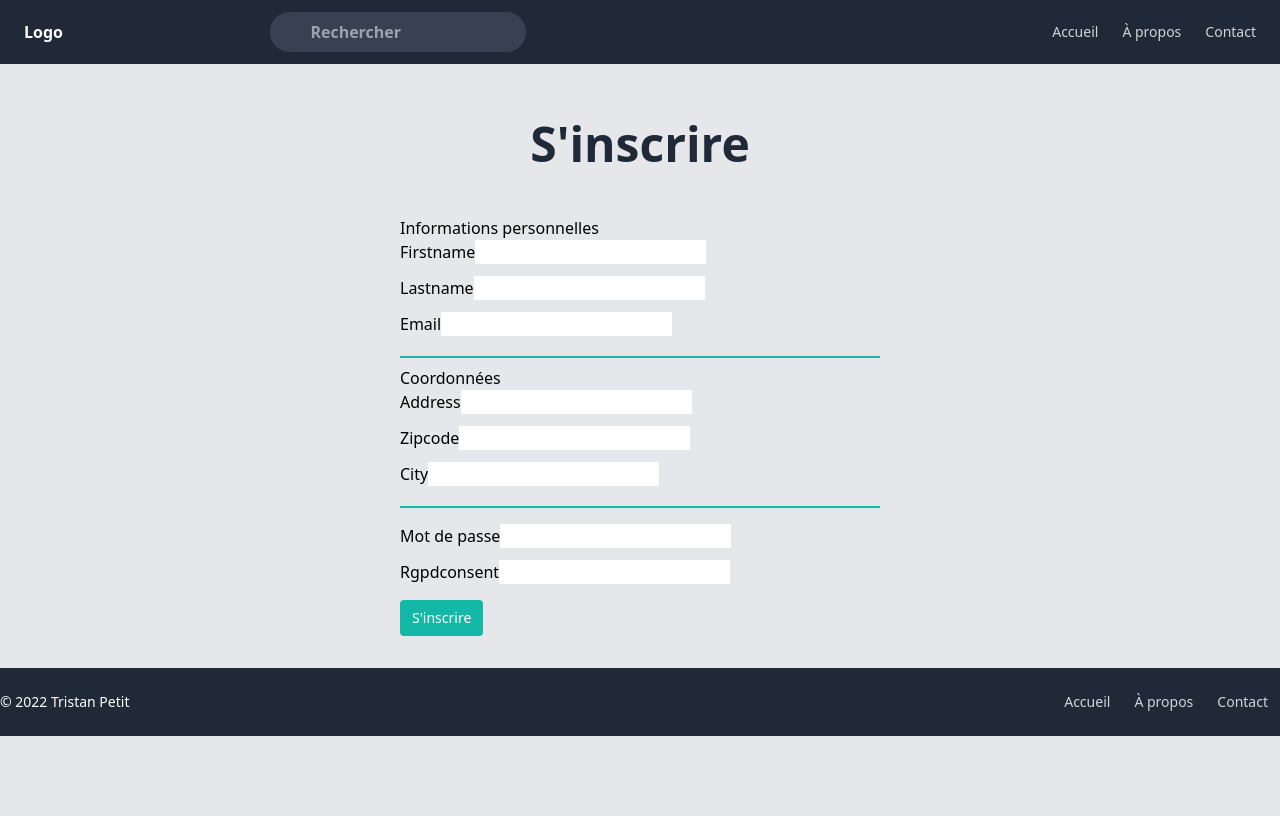
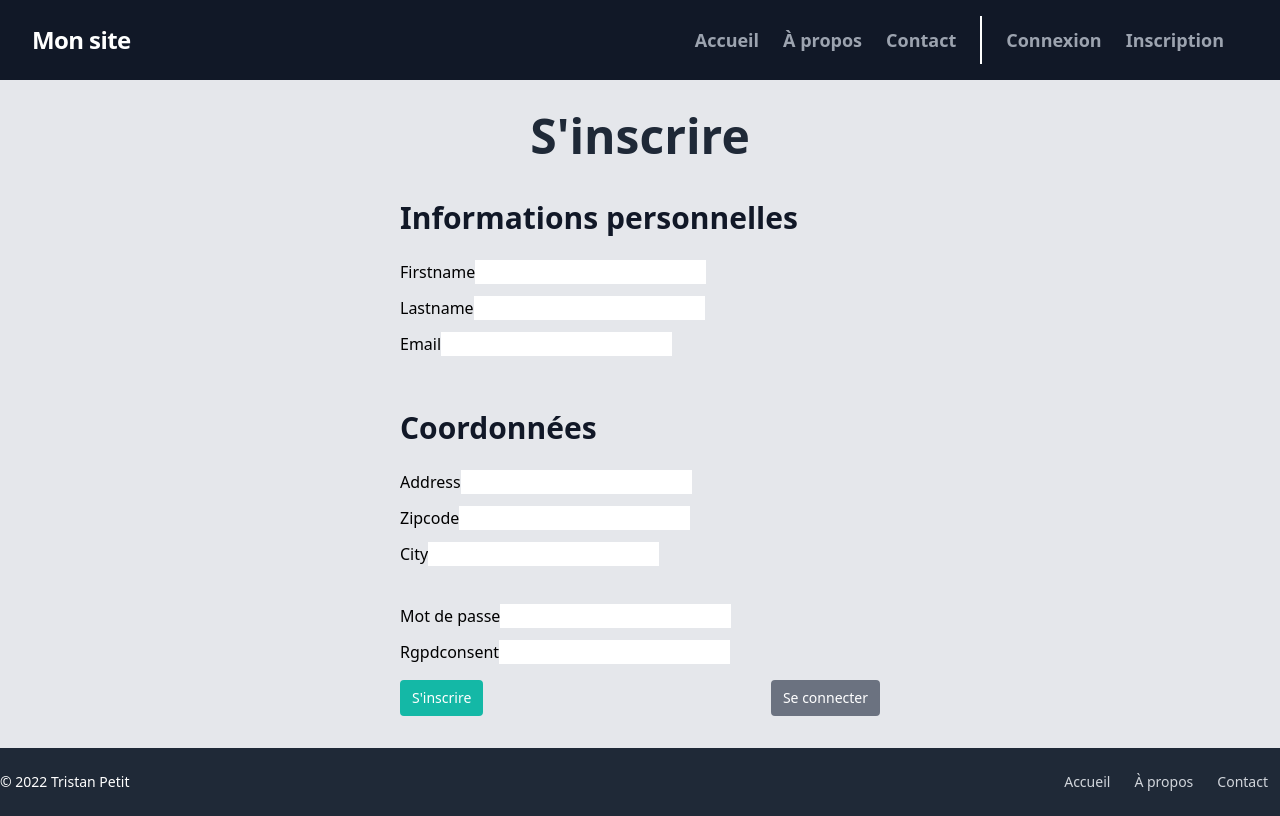
Before and after one commit to TriPtt/SYMFONY-laboutique-dynamique, a Symfony app: template templates/registration/register.html.twig in a window 1280 px wide. Before the commit the page ends 736 px from the top, so only its background shows below. Run offline with Twig, Linux system fonts and the light colour scheme; the template is opened without the code that fills it, so the values that code supplies are empty; form fields are guessed from the names that the template uses; some libraries are stand-ins or nearby versions.

Commit message:
Ajout de Inscription, Connexion, Deconnexion

```diff
--- a/src/Entity/User.php
+++ b/src/Entity/User.php
@@ -56,6 +56,7 @@ class User implements UserInterface, PasswordAuthenticatedUserInterface
     public function __construct()
     {
         $this->orders = new ArrayCollection();
+        $this->created_at = new \DateTimeImmutable();
     }
 
     public function getId(): ?int
--- a/tailwind.config.js
+++ b/tailwind.config.js
@@ -1,6 +1,6 @@
 /** @type {import('tailwindcss').Config} */
 module.exports = {
-  content: ["./templates/**/*.html.twig", "./assets/js/**/*.js"],
+  content: ["./templates/**/*.html.twig", "./assets/js/**/*.js", "./src/**/*.php"],
   theme: {
     extend: {},
     container: {
--- a/templates/_partials/_nav.html.twig
+++ b/templates/_partials/_nav.html.twig
@@ -1,17 +1,24 @@
- <nav class="bg-gray-800 text-white font-bold py-3 px-6 mb-6">
-    <div class="container mx-auto flex flex-wrap items-center justify-between">
-        <div class="w-1/2 lg:w-1/4 xl:w-1/5">
-            <a href="#" class="block">Logo</a>
-        </div>
-        <div class="w-1/2 lg:w-3/4 xl:w-4/5 flex items-center justify-between">
-            <div class="relative">
-                <input type="search" placeholder="Rechercher" class="bg-gray-700 rounded-full py-2 px-4 pl-10 focus:outline-none focus:shadow-outline-blue focus:border-blue-300 w-64">
-            </div>
-            <div class="flex items-center -mx-3">
-                <a href="#" class="px-3 py-2 rounded-full text-sm font-medium leading-5 text-gray-300 hover:text-white focus:outline-none focus:text-white focus:bg-gray-700">Accueil</a>
-                <a href="#" class="px-3 py-2 rounded-full text-sm font-medium leading-5 text-gray-300 hover:text-white focus:outline-none focus:text-white focus:bg-gray-700">À propos</a>
-                <a href="#" class="px-3 py-2 rounded-full text-sm font-medium leading-5 text-gray-300 hover:text-white focus:outline-none focus:text-white focus:bg-gray-700">Contact</a>
-            </div>
-        </div>
-    </div>
-</nav>
+<header class="bg-gray-900 text-white py-4 px-8">
+  <div class="container mx-auto flex items-center justify-between">
+    <a href="{{ path('main') }}" class="text-2xl font-bold tracking-tight">Mon site</a>
+    <nav class="flex">
+      <ul class="flex items-center justify-between font-bold text-lg mr-6">
+        <li><a href="{{ path('main') }}" class="text-gray-400 hover:text-white mr-6">Accueil</a></li>
+        <li><a href="#" class="text-gray-400 hover:text-white mr-6">À propos</a></li>
+        <li><a href="#" class="text-gray-400 hover:text-white">Contact</a></li>
+      </ul>
+      <div class="h-12 w-0.5 bg-white"></div>
+      <ul class="flex items-center justify-between font-bold text-lg ml-6">
+        {% if app.user %}
+            <li><a href="{{ path('app_logout') }}" class="text-gray-400 hover:text-white mr-6">Mon compte</a></li>
+            <li><a href="{{ path('app_logout') }}" class="text-gray-400 hover:text-white">Déconnexion</a></li>
+        {% else %}
+            <li><a href="{{ path('app_login') }}" class="text-gray-400 hover:text-white mr-6">Connexion</a></li>
+            <li><a href="{{ path('app_register') }}" class="text-gray-400 hover:text-white mr-6">Inscription</a></li>
+        {% endif %}
+
+
+      </ul>
+    </nav>
+  </div>
+</header>
--- a/templates/registration/register.html.twig
+++ b/templates/registration/register.html.twig
@@ -4,19 +4,18 @@
 
 {% block body %}
 <div class="max-w-lg mx-auto px-4 py-8">
-    <h1 class="text-5xl font-bold text-center text-gray-800 pb-10">S'inscrire</h1>
+    <h1 class="text-5xl font-bold text-center text-gray-800 pb-8">S'inscrire</h1>
 
     {{ form_start(registrationForm) }}
-
-        <div class="items-center border-b border-b-2 border-teal-500 py-2">
-            <h1 class="">Informations personnelles</h1>
+        <div class="items-center border-b border-b-2 py-2">
+            <h1 class="text-3xl font-bold text-gray-900 pb-6">Informations personnelles</h1>
             {{ form_row(registrationForm.firstname) }}
             {{ form_row(registrationForm.lastname) }}
             {{ form_row(registrationForm.email) }}
         </div>
 
-        <div class="items-center border-b border-b-2 border-teal-500 py-2">
-            <h1>Coordonnées</h1>
+        <div class="items-center border-b border-b-2 py-2">
+            <h1 class="text-3xl font-bold text-gray-900 py-6">Coordonnées</h1>
             {{ form_row(registrationForm.address) }}
             {{ form_row(registrationForm.zipcode) }}
             {{ form_row(registrationForm.city) }}
@@ -29,7 +28,12 @@
             {{ form_row(registrationForm.RGPDConsent) }}
         </div>
 
-        <button type="submit" class="flex-shrink-0 bg-teal-500 hover:bg-teal-700 border-teal-500 hover:border-teal-700 text-sm border-4 text-white py-1 px-2 rounded">S'inscrire</button>
+        <div class="flex justify-between">
+            <button type="submit" class="flex-shrink-0 bg-teal-500 hover:bg-teal-700 border-teal-500 hover:border-teal-700 text-sm border-4 text-white py-1 px-2 rounded">S'inscrire</button>
+            <a href="{{ path('app_login') }}" class="flex-shrink-0 bg-gray-500 hover:bg-gray-700 border-gray-500 hover:border-gray-700 text-sm border-4 text-white py-1 px-2 rounded" type="submit">
+            Se connecter
+            </a>
+        </div>
     {{ form_end(registrationForm) }}
 </div>
 {% endblock %}
```
Also changed, not shown: src/Form/RegistrationFormType.php (+21 -13 lines), templates/security/login.html.twig (+9 -4 lines), public/assets/css/tailwind.css, 1 other file.
